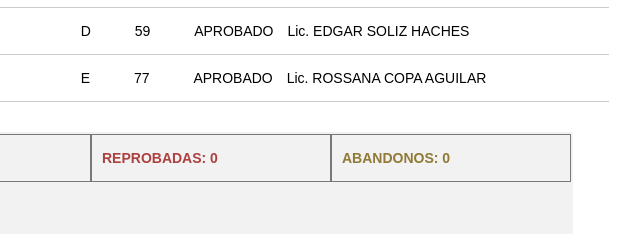
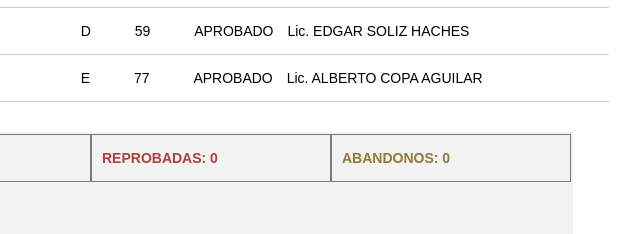
Before and after one commit to ssainformatica/umsa, a plain HTML site: page notas.html in a window 1280 px wide. Shown: the part 2523-2757 px from the top of the page, 531-1171 px from the left. Drawn offline with Linux system fonts and the light colour scheme.

Commit message:
Add files via upload

```diff
--- a/notas.html
+++ b/notas.html
@@ -403,7 +403,7 @@
 				<span class="paralelo">E</span>
 				<span class="nota">77</span>
 				<span class="estado">APROBADO</span>
-				<span class="lic">Lic. ROSSANA COPA AGUILAR</span>
+				<span class="lic">Lic. ALBERTO COPA AGUILAR</span>
 			</p>
 
 		</div>
```
